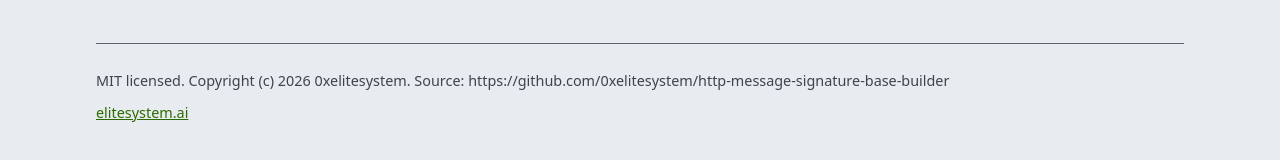
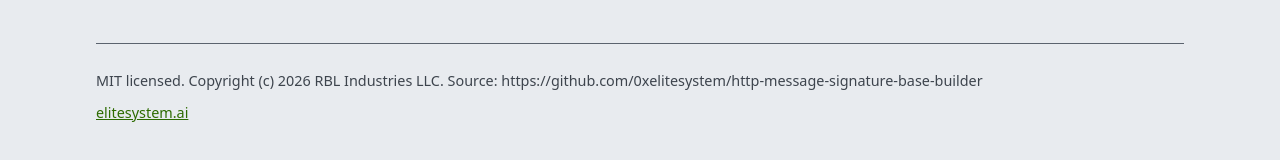
Before and after one commit to 0xelitesystem/http-message-signature-base-builder, a plain HTML site: page index.html in a window 1280 px wide. Shown: the part 4430-4590 px from the top of the page. Drawn offline with Linux system fonts and the light colour scheme.

Commit message:
Name RBL Industries LLC as the copyright holder
- LICENSE: copyright holder is now RBL Industries LLC (year unchanged)
- README: licence line names the same holder as LICENSE
- Page or notice: copyright line names the same holder as LICENSE

```diff
--- a/index.html
+++ b/index.html
@@ -375,7 +375,7 @@ Example-Header: of, commas</pre>
 <p>Everything on this page runs in your browser. There is no network call of any kind: no request for code, fonts, analytics or telemetry, and nothing you paste is transmitted anywhere. Save the file and it works offline from <code>file://</code>. The one browser API this page reaches for is <code>crypto.subtle</code>, for the optional HMAC, and it is feature detected.</p>
 
 <footer>
-  <p>MIT licensed. Copyright (c) 2026 0xelitesystem. Source: https://github.com/0xelitesystem/http-message-signature-base-builder</p>
+  <p>MIT licensed. Copyright (c) 2026 RBL Industries LLC. Source: https://github.com/0xelitesystem/http-message-signature-base-builder</p>
   <p><a href="https://elitesystem.ai">elitesystem.ai</a></p>
 </footer>
 
```
Also changed, not shown: 2 other files.
